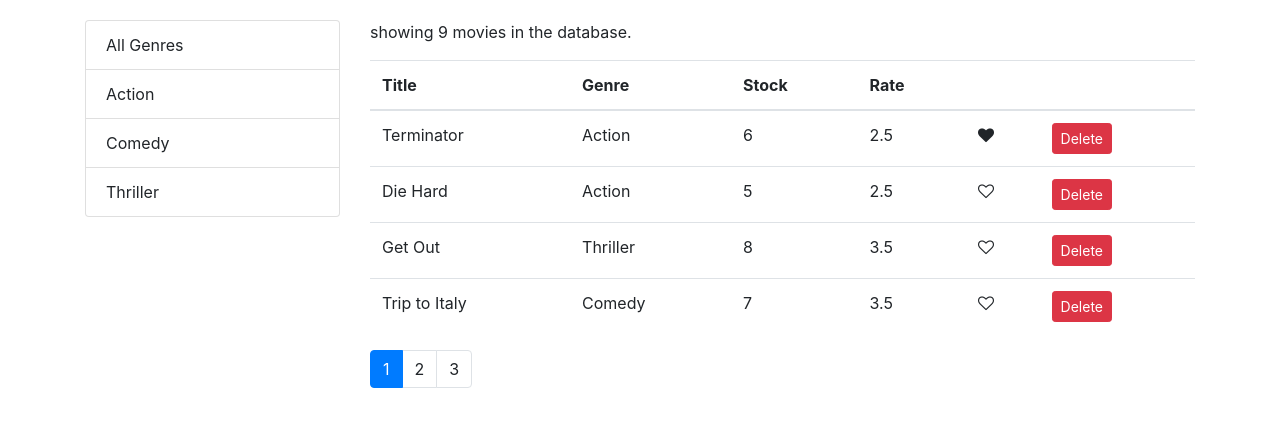
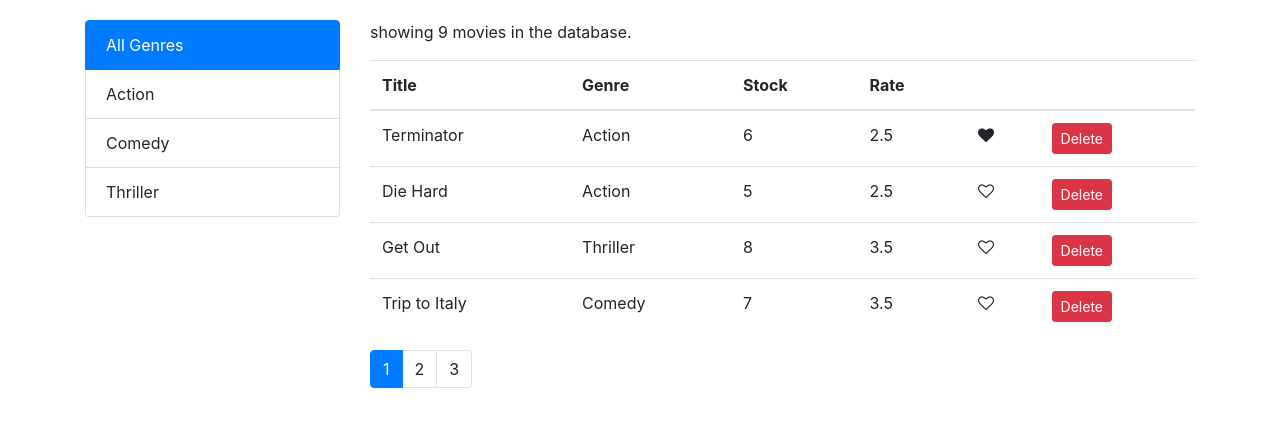
Before and after one commit to shiwen-cheng/vidly, a React (Create React App) app: page / in a window 1280 px wide. Shown: the top 426 px of the page. Built offline with nearby package versions, Linux system fonts and the light colour scheme.

Commit message:
add select active style to genre list.

```diff
--- a/src/components/common/list_group.jsx
+++ b/src/components/common/list_group.jsx
@@ -6,10 +6,19 @@ const ListGroup = (props) => {
   const genres = [{ _id: "0", name: "All Genres" }, , ...props.genres];
 
   console.log(currentGenre);
+
   return (
     <ul className="list-group">
       {genres.map((g) => (
-        <li key={g._id} onClick={onSelect} className="list-group-item">
+        <li
+          key={g._id}
+          onClick={() => onSelect(g.name)}
+          className={
+            g.name === currentGenre
+              ? "list-group-item active"
+              : "list-group-item"
+          }
+        >
           {g.name}
         </li>
       ))}
--- a/src/components/movies.jsx
+++ b/src/components/movies.jsx
@@ -33,8 +33,8 @@ class Movies extends React.Component {
     this.setState({ currentPage: page });
   };
 
-  handleSelect = () => {
-    console.log("select");
+  handleSelect = (genreName) => {
+    this.setState({ currentGenre: genreName });
   };
 
   render() {
```
